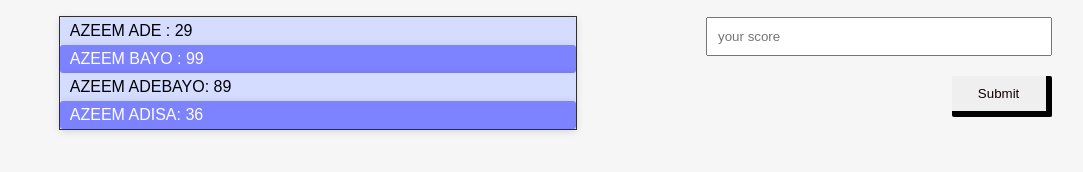
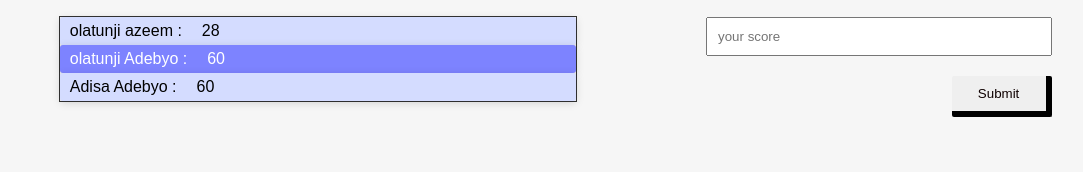
Before and after one commit to zemola/Leaderboard, a website built with webpack: page src/index.html in a window 1280 px wide. Shown: the part 192-364 px from the top of the page, without its empty margins (34-1117 px from the left). Built offline with nearby package versions, Linux system fonts and the light colour scheme.

Commit message:
Made changes requested by reviwer

```diff
--- /dev/null
+++ b/src/Input.js
@@ -0,0 +1,12 @@
+import './data.js'
+export default (data) => {
+  const scores = document.querySelector(".display-score");
+  const ul = scores.firstElementChild;
+  ul.innerHTML = "";
+  data.forEach((info) => {
+    ul.innerHTML += `<li>
+      <p>${info.name} :</p>
+      <p>${info.score}</p>
+    </li>`;
+  });
+};
--- /dev/null
+++ b/src/data.js
@@ -0,0 +1,14 @@
+export default [
+  {
+    name: "olatunji azeem",
+    score: 28,
+  },
+  {
+    name: "olatunji Adebyo",
+    score: 60,
+  },
+  {
+    name: "Adisa Adebyo",
+    score: 60,
+  },
+];
--- a/src/index.html
+++ b/src/index.html
@@ -20,10 +20,7 @@
             </div>
             <div class="display-score">
               <ul class="score-list" id="score">
-                <li>AZEEM ADE : 29</li>
-                <li>AZEEM BAYO : 99</li>
-                <li>AZEEM ADEBAYO: 89</li>
-                <li>AZEEM ADISA: 36</li>
+
               </ul>
             </div>
           </div>
--- a/src/index.js
+++ b/src/index.js
@@ -1 +1,4 @@
 import './style.css';
+import data from './data.js'
+import Input from './Input.js';
+Input(data);
```
Also changed, not shown: dist/index.html, dist/main.js.
